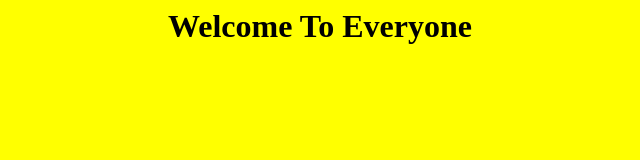
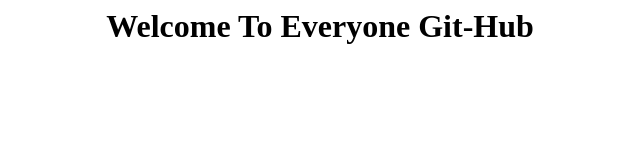
Before and after one commit to Sabarinathan45/Azure, a plain HTML site: page index.html in a window 1280 px wide. Shown: the whole page, without its empty margins (320-960 px from the left). Drawn offline with Linux system fonts and the light colour scheme.

Commit message:
Updated the title

```diff
--- a/index.html
+++ b/index.html
@@ -2,9 +2,9 @@
     <head><title>
         Introduction to Git Hub
     </title></head>
-    <body bgcolor="Yellow">
+    <body bgcolor="White">
         <center>
-            <h1> Welcome To Everyone </h1>
+            <h1> Welcome To Everyone Git-Hub </h1>
         </center>
     </body>
 </html>
```
